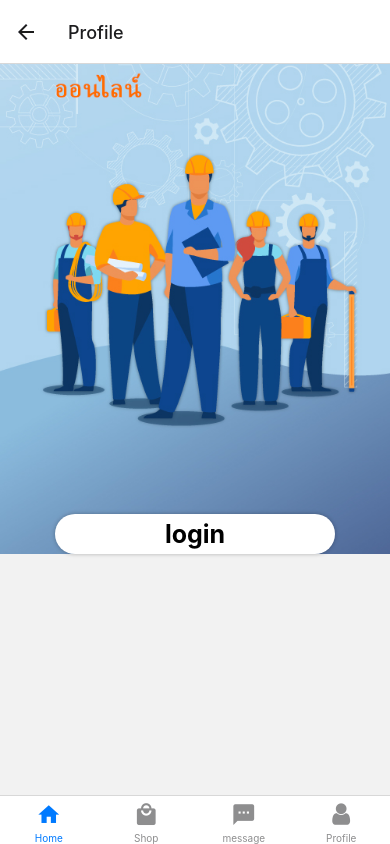
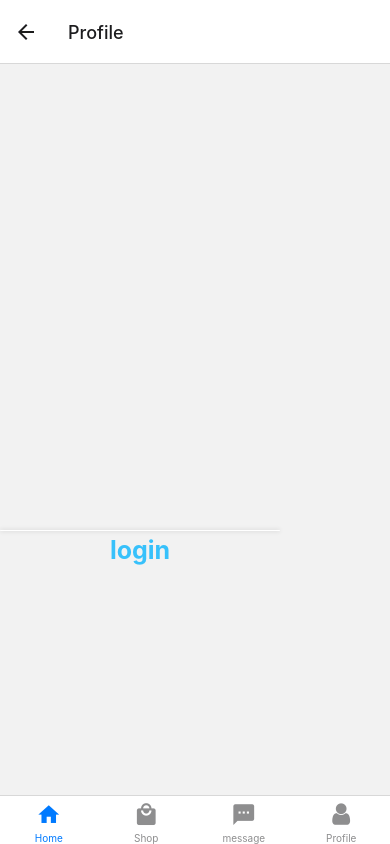
Before and after one commit to jaratrawee01/tradesman_service, a React Native app: screen /Profile in a window 390 px wide. Built offline with nearby package versions, Linux system fonts and the light colour scheme.

Commit message:
เเก้ไขปุ่ม login

```diff
--- a/screens/navbar/profile.js
+++ b/screens/navbar/profile.js
@@ -278,11 +278,12 @@ class Profile_tradesman extends Component {
     return (
       <>
           <View>
-          <ImageBackground source={img1} resizeMode="cover" style={styles.image4}>
-            <TouchableOpacity onPress={() => this.props.navigation.navigate("Login")} >
+          <ImageBackground /* source={img1} */ resizeMode="cover" style={styles.image4}>
+          <TouchableOpacity onPress={() => this.props.navigation.navigate("Login")} >
               <View style={styles.box7}>
                 <Text style={styles.text}>login</Text>
               </View>
+
             </TouchableOpacity >
 
           </ImageBackground>
@@ -450,26 +451,27 @@ const styles = StyleSheet.create({
     borderColor: '#fff',
   },
   box7: {
-    height: 40,
+    height: 1,
     width: 280,
     backgroundColor: '#fff',
     shadowOpacity: 0.27,
     shadowRadius: 4.65,
     elevation: 6,
     borderRadius: 20,
-    marginLeft: 20,
-    marginRight: 5,
     fontSize: 18,
-    marginLeft: "auto",
-    marginRight: "auto",
-    marginTop: 450,
-    zIndex: 1,
+
+    zIndex: 2,
+    top:80,
+    position: "absolute",
+    marginTop: "99%",
+
   },
   text: {
     marginLeft: "auto",
     marginRight: "auto",
     fontWeight: "bold",
     fontSize: 25,
+    color: '#37C1FB',
     marginTop: 5,
   },
   text1: {
```
